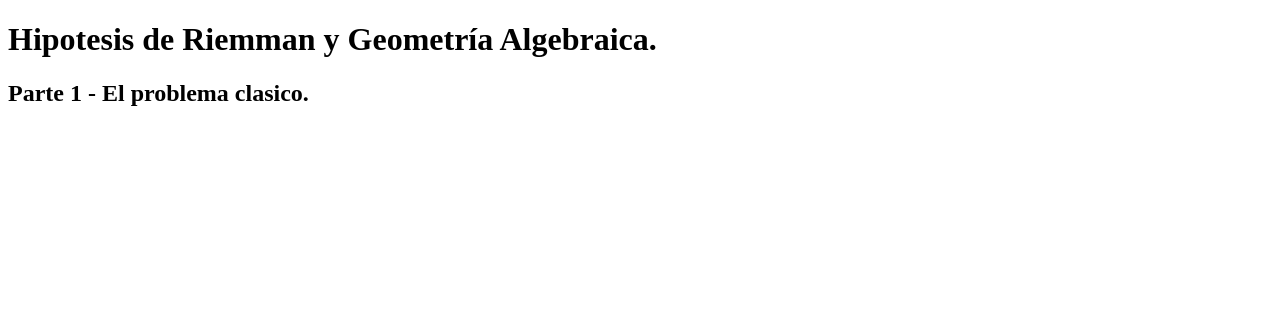
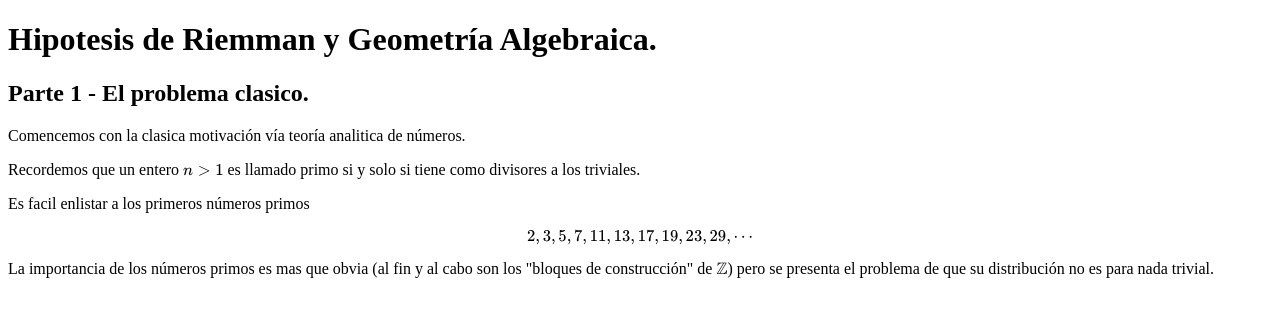
Before and after one commit to kevinciencias/kevin-ciencias.github.io, a plain HTML site: page e1.html in a window 1280 px wide. Drawn offline with nearby package versions, Linux system fonts and the light colour scheme.

Commit message:
Update e1.html

```diff
--- a/e1.html
+++ b/e1.html
@@ -16,7 +16,23 @@
   <h2> Parte 1 - El problema clasico. </h2>
 
 
-  <p>   </p>
+  <p> Comencemos con la clasica motivación vía teoría analitica de números.  </p>
+
+
+  <p> Recordemos que un entero \(n>1\) es llamado primo si  y solo si tiene como divisores a los triviales. </p>
+
+  <p> Es facil enlistar a los primeros números primos </p>
+
+  \[2,3,5,7,11,13,17,19,23,29,\cdots \]
+
+
+
+
+
+
+  <p> La importancia de los números primos es mas que obvia (al fin y al cabo son los "bloques de construcción"
+    de \(\mathbb Z\)) pero se presenta el problema de que su distribución no es para nada trivial. </p>
+
 
 
 
```
